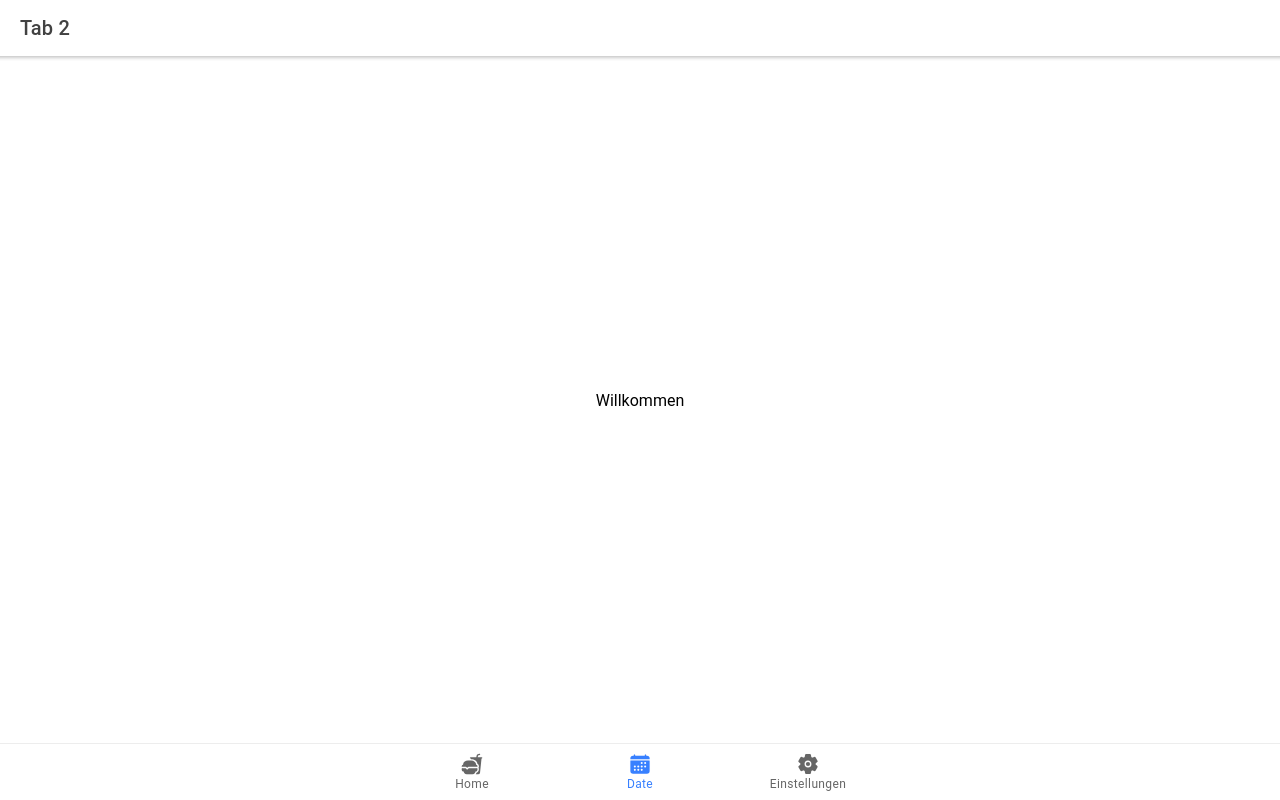
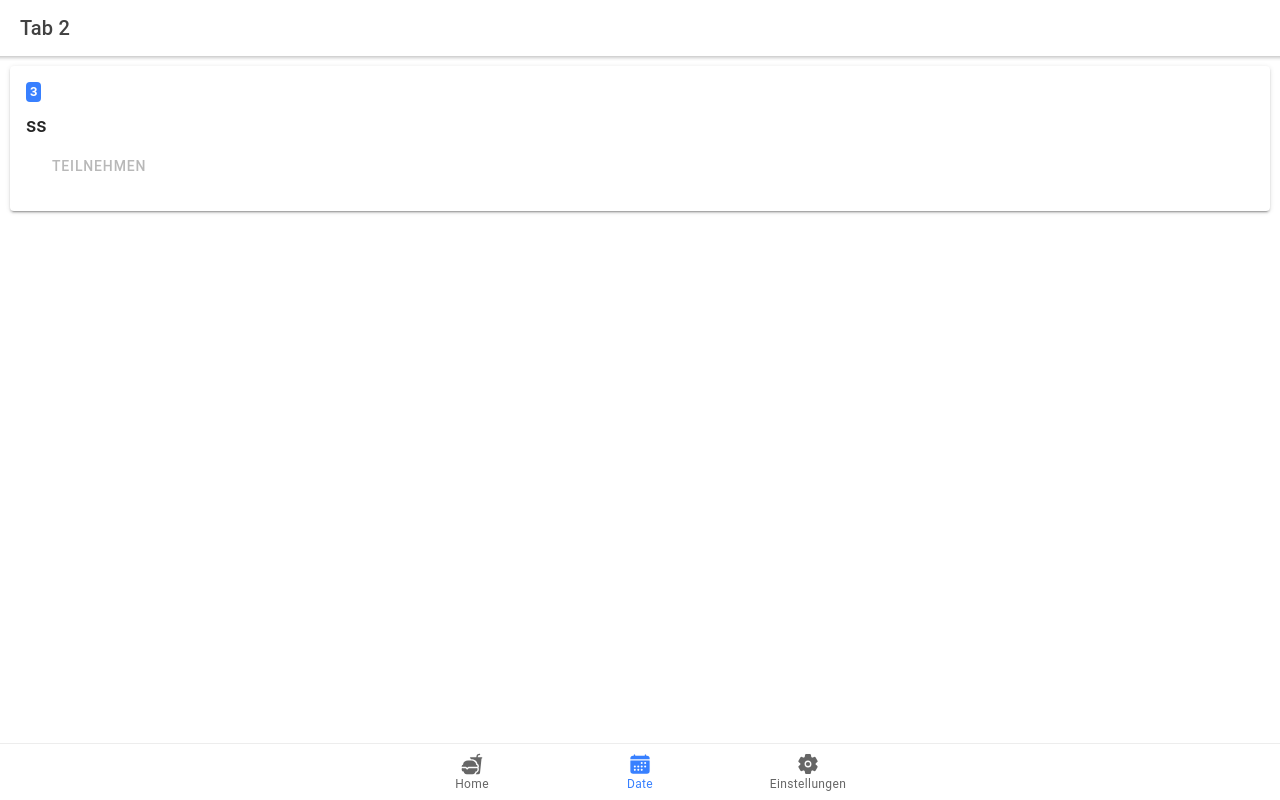
Before and after one commit to Alesch1993/lunchblind, a React (Create React App) app in the folder lunchblind/: page /tab2 in a window 1280 px wide. Built offline with nearby package versions, Linux system fonts and the light colour scheme.

Commit message:
add modal

```diff
--- a/lunchblind/src/pages/Tab2.tsx
+++ b/lunchblind/src/pages/Tab2.tsx
@@ -1,8 +1,55 @@
-import { IonContent, IonHeader, IonPage, IonTitle, IonToolbar } from '@ionic/react';
-import ExploreContainer from '../components/ExploreContainer';
+import { IonBadge, IonButton, IonButtons, IonCard, IonCardContent, IonCardHeader, IonCardSubtitle, IonCardTitle, IonContent, IonDatetime, IonHeader, IonIcon, IonInput, IonItem, IonLabel, IonPage, IonTitle, IonToolbar, useIonModal } from '@ionic/react';
+import { add} from 'ionicons/icons';
+import { useState } from 'react';
 import './Tab2.css';
 
+const Body:React.FC<{
+  saveEvent: (formData:any) => void;
+  onDismiss: () => void;
+}> = ({saveEvent,onDismiss}) =>{
+  const [formData,setFormData] = useState<any>({title:'',subtitle:'',description:'',date:''})
+  return(
+    <IonContent>
+    <IonInput
+    placeholder='Titel'
+    clearInput value={formData.title}
+    onIonChange={(e)=>{setFormData((p:any)=>({...p, title:e.detail.value!}))}}>
+    </IonInput>
+    <IonInput
+    placeholder='Datum'
+    value={new Date(formData.date).toLocaleDateString('de-DE')}
+    readonly={true}
+    >
+    </IonInput>
+    <IonDatetime onIonChange={(e)=>{setFormData((p:any)=>({...p, date:e.detail.value!}))}} presentation='date' showClearButton={true}></IonDatetime>
+
+    <IonButton disabled={formData.title === ''} expand='block' onClick={()=> saveEvent(formData)}>
+      Speichern
+    </IonButton>
+    <IonButton  expand='block' onClick={()=> onDismiss()}>
+      Abbrechen
+    </IonButton>
+    </IonContent>
+
+)}
+
 const Tab2: React.FC = () => {
+  const handleDis = () => {
+    dismiss();
+  }
+   const handleDismiss = (formData:any) => {
+    formData.subscriber = []
+    events.push(formData);
+    setEvents(events)
+    dismiss();
+  };
+  const [user,s] = useState<any>({UserId:'1234'})
+  const [events,setEvents] = useState<any[]>([{title:'ss',subscriber:['133','23','1234']}]);
+  const [present, dismiss] = useIonModal(Body,{
+    saveEvent: handleDismiss,
+    onDismiss: handleDis,
+  })
+
   return (
     <IonPage>
       <IonHeader>
@@ -13,10 +60,38 @@ const Tab2: React.FC = () => {
       <IonContent fullscreen>
         <IonHeader collapse="condense">
           <IonToolbar>
-            <IonTitle size="large">Tab 2</IonTitle>
+            <IonTitle size="large">Dates</IonTitle>
+          <IonButtons slot='end'>
+            <IonButton onClick={()=>{
+              present()
+            }}>
+            <IonIcon slot="icon-only" icon={add}/>
+            </IonButton>
+          </IonButtons>
           </IonToolbar>
         </IonHeader>
-        <ExploreContainer name="Tab 2 page" />
+        <div className='container'>
+            {events.length > 0 &&
+            events.map((val,index)=>(
+              <IonCard>
+                <IonCardHeader>
+                  <IonCardSubtitle>
+                    <IonBadge color="primary">{val.subscriber?.length}</IonBadge>
+                    </IonCardSubtitle>
+                  <IonCardTitle>
+                  <IonLabel>{val.title} </IonLabel>
+                  </IonCardTitle>
+                  <IonCardContent>
+                    <IonButtons>
+                      <IonButton disabled={val.subscriber?.find((_:any) => _ === user.UserId)}>Teilnehmen</IonButton>
+                    </IonButtons>
+                  </IonCardContent>
+                </IonCardHeader>
+              </IonCard>
+            ))
+
+            }
+        </div>
       </IonContent>
     </IonPage>
   );
```
Also changed, not shown: lunchblind/src/models/event.ts (added, +7 -0 lines).
